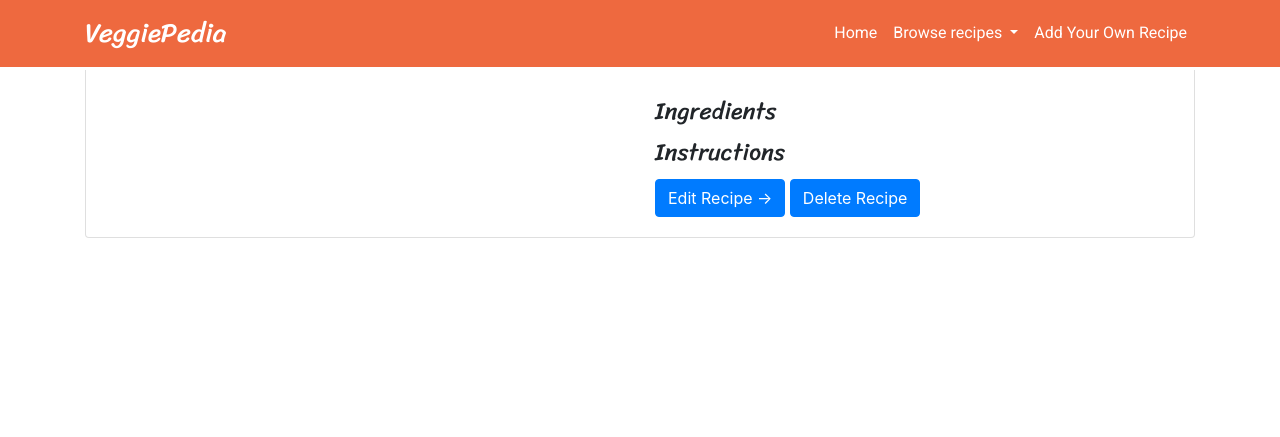
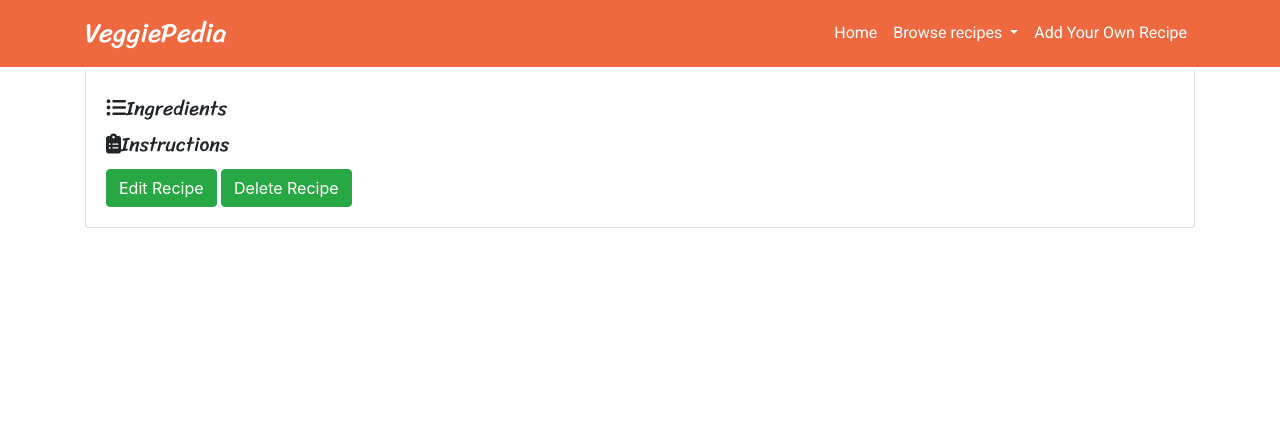
Before and after one commit to 3PU/cook-book-milestone-project, a Flask app: template templates/view_recipe.html in a window 1280 px wide. Shown: the top 437 px of the page. Run offline with Flask 2, Linux system fonts and the light colour scheme; the template is opened without the code that fills it, so the values that code supplies are empty; some libraries are stand-ins or nearby versions.

Commit message:
Added icons and further styling

```diff
--- a/templates/breakfast_recipes.html
+++ b/templates/breakfast_recipes.html
@@ -12,13 +12,13 @@
         <div class="card mb-4">
             <div class="card-body">
                 <div class="row">
-                    <div class="col-lg-3 recipe-image">
+                    <div class="col-md-3 recipe-image">
                         <img class="img-fluid rounded" src="{{recipe.image_link}}" alt="">
                     </div>
-                    <div class="col-lg-9 recipe-description">
+                    <div class="col-md-9 recipe-description">
                         <h3 class="card-title">{{recipe.recipe_name}}</h3>
                         <p>{{recipe.description}}</p>
-                        <a href="{{url_for('view_recipe', recipe_id=recipe._id)}}" class="btn btn-primary">View Recipe &rarr;</a>
+                        <a href="{{url_for('view_recipe', recipe_id=recipe._id)}}" class="btn btn-success">View Recipe</a>
                     </div>
                 </div>
             </div>
--- a/templates/dessert_recipes.html
+++ b/templates/dessert_recipes.html
@@ -20,7 +20,7 @@
                     <div class="col-lg-9 recipe-description">
                         <h3 class="card-title">{{recipe.recipe_name}}</h3>
                         <p>{{recipe.description}}</p>
-                        <a href="{{url_for('view_recipe', recipe_id=recipe._id)}}" class="btn btn-primary">View Recipe &rarr;</a>
+                        <a href="{{url_for('view_recipe', recipe_id=recipe._id)}}" class="btn btn-success">View Recipe</a>
                     </div>
                 </div>
             </div>
--- a/templates/main_recipes.html
+++ b/templates/main_recipes.html
@@ -20,7 +20,7 @@
                     <div class="col-lg-9 recipe-description">
                         <h3 class="card-title">{{recipe.recipe_name}}</h3>
                         <p>{{recipe.description}}</p>
-                        <a href="{{url_for('view_recipe', recipe_id=recipe._id)}}" class="btn btn-primary">View Recipe &rarr;</a>
+                        <a href="{{url_for('view_recipe', recipe_id=recipe._id)}}" class="btn btn-success">View Recipe</a>
                     </div>
                 </div>
             </div>
--- a/templates/view_recipe.html
+++ b/templates/view_recipe.html
@@ -1,27 +1,24 @@
 {% extends "base.html" %}
 {% block content %}
 
-<div class="container">
+<div class="container recipe-container">
     <div class="card mb-4">
         <div class="card-body">
             <div class="row">
-                <div class="col-lg-6">
-                    <a href="#">
-                    <img class="img-fluid rounded" src="{{recipe.image_link}}" alt="">
-                    </a>
-                </div>
-                <div class="col-lg-6">
-                    <h2 class="card-title">{{recipe.recipe_name}}</h2>
-                    <h4 class="card-title">Ingredients</h5>
+                <div class="col-md-12">
+                    <h2 class="card-title recipe-title">{{recipe.recipe_name}}</h2>
+                    <h5 class="card-title ingredients-heading"><i class="fas fa-list-ul"></i>Ingredients</h5></span>
                     {% for ingredient in recipe.ingredients %}
                     <p>{{ingredient}}</p>
                     {% endfor %}
-                    <h4 class="card-title">Instructions</h5>
+                    <h5 class="card-title ingredients-heading"><i class="fas fa-clipboard-list"></i>Instructions</h5>
                     {% for instruction in recipe.instructions %}
                     <p>{{instruction}}</p>
                     {% endfor %}
-                    <a href="{{url_for('edit_recipe', recipe_id=recipe._id)}}" class="btn btn-primary">Edit Recipe &rarr;</a>
-                    <button type="button" class="btn btn-primary" onclick="confirm_del()">Delete Recipe</button>
+                    <div class="recipe-buttons">
+                        <a href="{{url_for('edit_recipe', recipe_id=recipe._id)}}" class="btn btn-success">Edit Recipe</a>
+                        <button type="button" class="btn btn-success" onclick="confirm_del()">Delete Recipe</button>
+                    </div>
                 </div>
             </div>
         </div>
@@ -29,9 +26,13 @@
 </div>
 <script>
 function confirm_del(){
-    confirm("Do you want to delete this recipe?")
-        if (confirm){
+        var confirmation = confirm("Do you want to delete this recipe?")
+        if (confirmation == true){
             window.location.href="{{url_for('delete_recipe', recipe_id=recipe._id)}}";
+            alert("The recipe has successfully been deleted.");
+        }
+        else {
+            alert("The recipe has not been deleted.");
         }
     }
 </script>
```
Also changed, not shown: templates/thank_you_add.html (+4 -4 lines), templates/thank_you_edit.html (+4 -4 lines).
